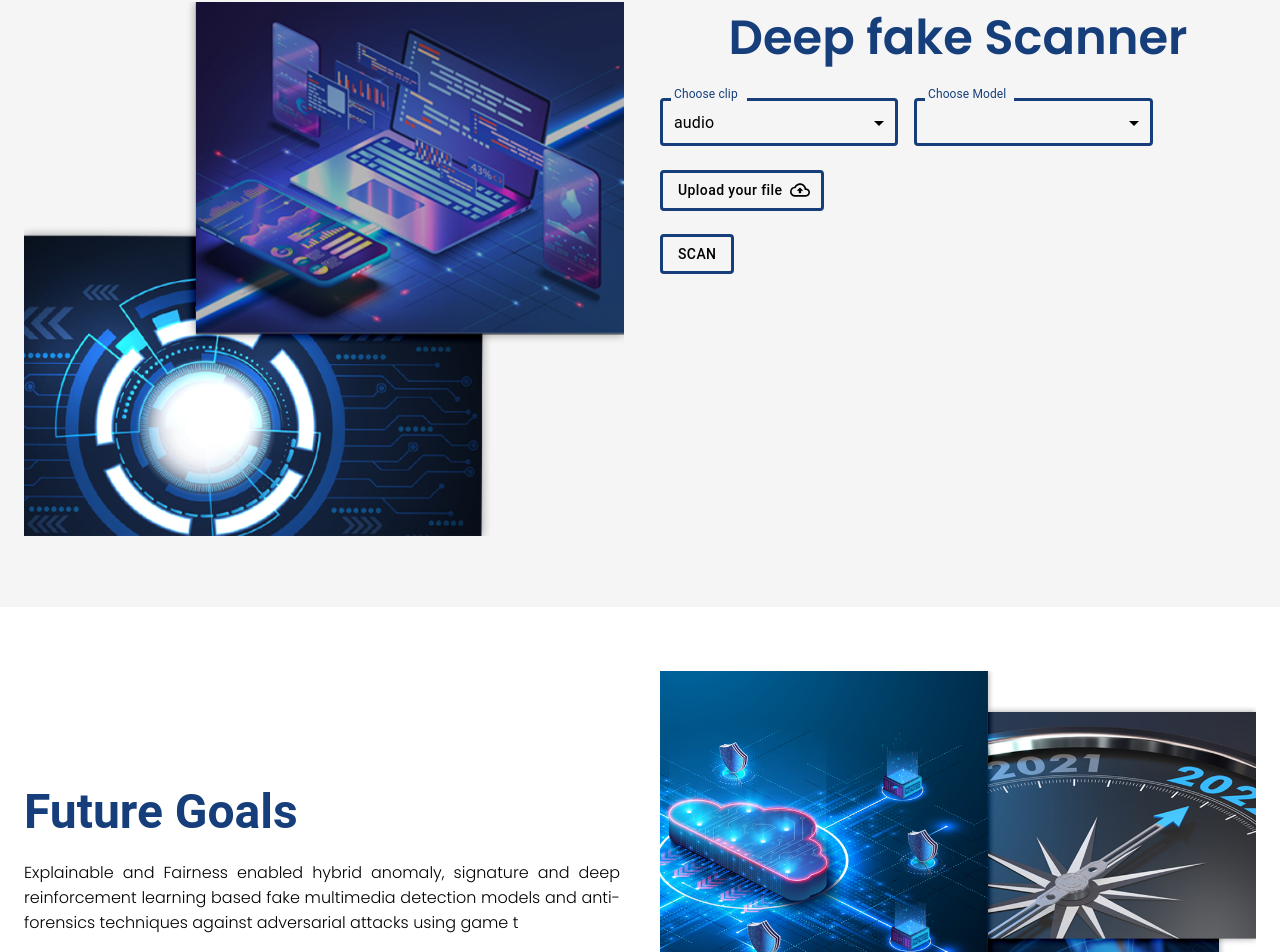
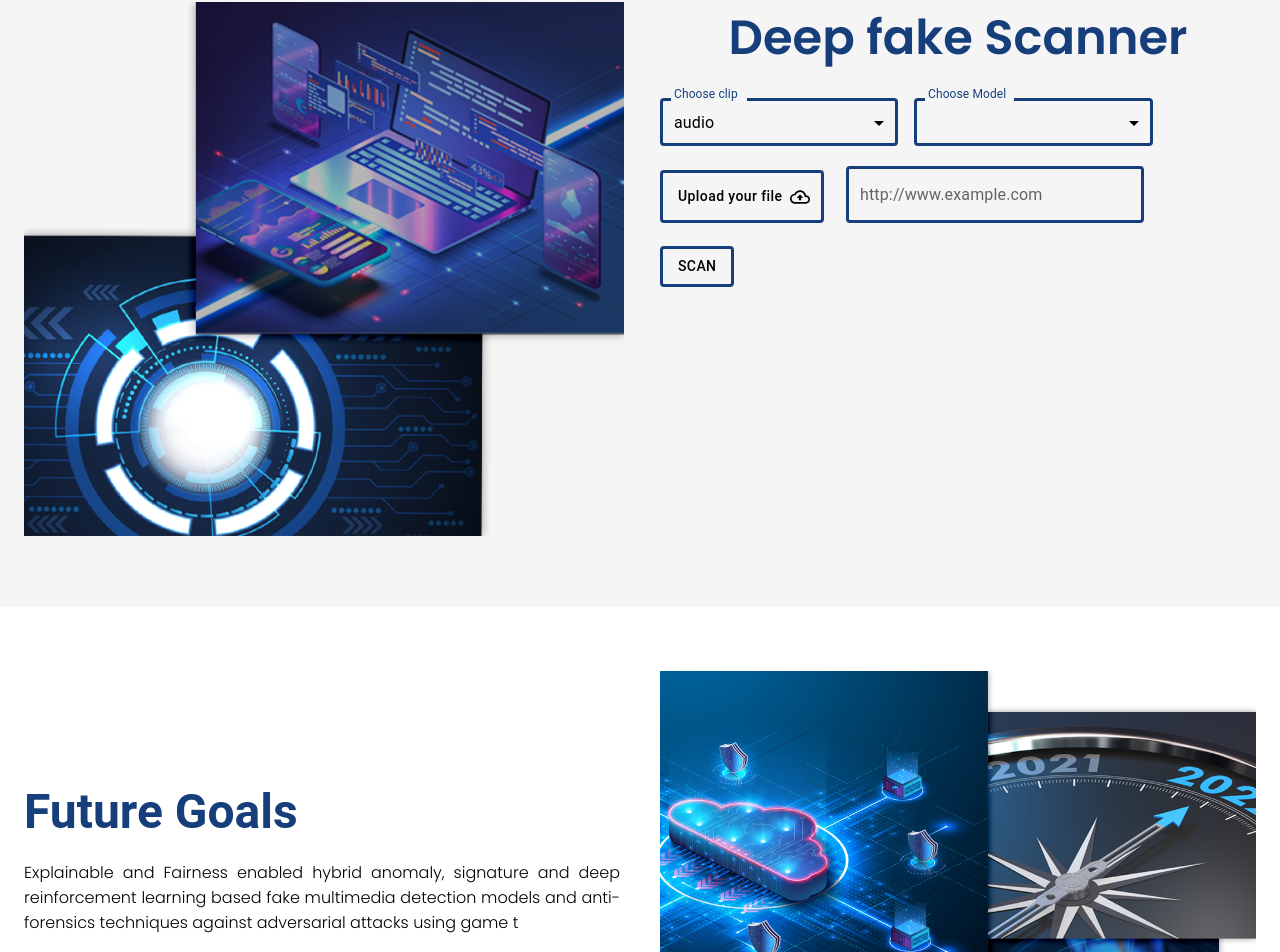
Before and after one commit to MariaAsiif/scan-project, a React (Create React App) app: page / in a window 1280 px wide. Shown: the part 1596-2548 px from the top of the page. Built offline with nearby package versions, Linux system fonts and the light colour scheme.

Commit message:
add url field

```diff
--- a/src/components/ScannerSection.jsx
+++ b/src/components/ScannerSection.jsx
@@ -1,7 +1,7 @@
 import React, { useState } from "react";
 import axios from "axios";
 import { Bars } from "react-loader-spinner";
-import { Alert, Button, Container, FormControl, Grid, InputLabel, MenuItem, Select, Snackbar, } from "@mui/material";
+import { Alert, Button, Container, FormControl, Grid, InputLabel, MenuItem, Select, Snackbar, TextField, } from "@mui/material";
 import CloudUploadIcon from "@mui/icons-material/CloudUploadOutlined";
 import Box from '@mui/material/Box';
 import scannerPic from "../static/media/scanner-image2.png"
@@ -11,6 +11,7 @@ export default function ScannerSection() {
   const [model, setmodel] = useState("efficientNet")
   const [clip, setclip] = useState("audio")
   const [file, setFile] = useState("");
+  const [fileUrl, setFileUrl] = useState("");
   const [result, setResult] = useState("");
   const [isLoading, setLoading] = useState(false);
   const [errorMsg, setErrorMsg] = useState("");
@@ -54,6 +55,7 @@ export default function ScannerSection() {
       setLoading(true);
 
       formData.append("file", file);
+      formData.append("fileurl", fileUrl);
 
       try {
         const res = await axios.post(
@@ -142,14 +144,19 @@ export default function ScannerSection() {
 
 
 
-          <div style={{ marginBottom: 15 }} >
+          <div style={{ marginBottom: 15 , display:'flex' , justifyContent:'space-between' }} >
             <Button component="label" variant="outlined" className="upload_button" endIcon={<CloudUploadIcon />}
               sx={{ width: "fit-content", textTransform: "none", color: "black", border: "3px solid #163E7B", "&:hover": { border: "3px solid #636fbd", }, marginTop: 1, marginBottom: 0, marginRight: 0, }}
             >
-             {file ? `${file.name}` : "Upload your file"}
+              {file ? `${file.name}` : "Upload your file"}
               <input type="file" accept="audio/*,video/*" style={{ display: "none", }} id="customFile" onChange={onChange} />
             </Button>
+
+            <TextField value={fileUrl} style={{width:'50%'}} onChange={(e) => { setFileUrl(e.target.value) }} labelId="outlined-basic" id="outlined-basic" label="http://www.example.com"
+              sx={{ maxHeight: "50vh", marginTop: "5px", marginRight:'7rem', ".MuiSvgIcon-root": { color: "black", }, color: "black", "& .MuiSelect-select": { paddingBlock: "12px", }, "& fieldset": { border: "3px solid #163E7B", }, "&:hover": { "& fieldset": { border: "3px solid #163E7B", }, }, }}
+            />
           </div>
+
           <div>
             <Button variant="outlined"
               sx={{ width: "fit-content", textTransform: "none", color: "black", border: "3px solid #163E7B", "&:hover": { border: "3px solid #636fbd", }, marginTop: 1, marginBottom: 0, marginRight: 0, }} type="submit" onClick={onSubmit}  >
```
